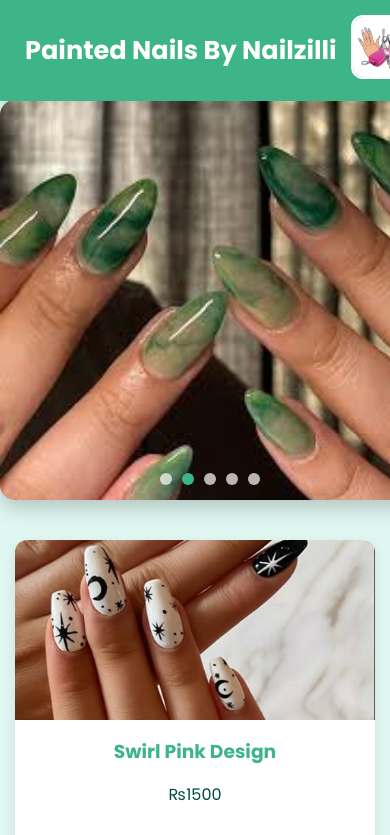
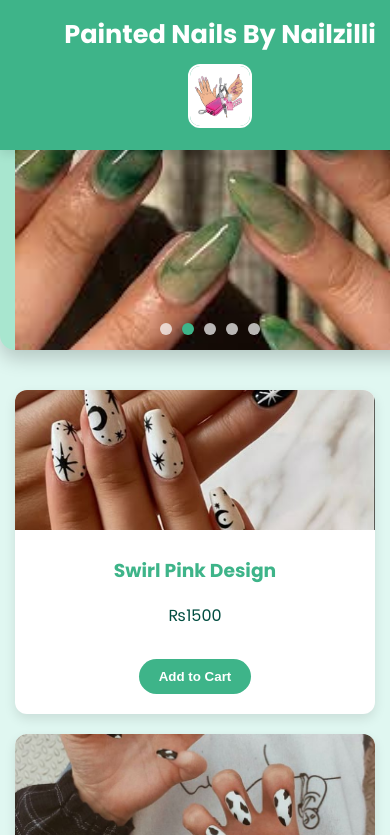
Before and after one commit to usaim35/nailszili, a plain HTML site: page usaim/index.html in a window 390 px wide. Shown: the top 835 px of the page. Drawn offline with Linux system fonts and the light colour scheme.

Commit message:
Update style.css

```diff
--- a/usaim/style.css
+++ b/usaim/style.css
@@ -16,7 +16,7 @@ body {
   padding: 0 15px;
 }
 
-/* Spacer to push content below fixed header */
+/* Spacer */
 .spacer {
   height: 80px;
 }
@@ -50,7 +50,7 @@ header h1 {
   transform: scale(1.1);
 }
 
-/* Carousel */
+/* Slider */
 #hero {
   position: relative;
   width: 100%;
@@ -64,7 +64,6 @@ header h1 {
 }
 .carousel-slide {
   position: absolute;
-  top: 0; left: 0;
   width: 100%;
   height: 100%;
   opacity: 0;
@@ -125,7 +124,6 @@ header h1 {
 }
 .product h3 {
   color: #3eb489;
-  margin: 10px 0 5px;
 }
 .product p {
   color: #004d40;
@@ -157,7 +155,6 @@ header h1 {
 #cart-items {
   list-style: none;
   padding: 0;
-  margin: 15px 0;
 }
 #cart-items li {
   display: flex;
@@ -173,7 +170,7 @@ header h1 {
   cursor: pointer;
 }
 
-/* Place order */
+/* Place Order */
 #place-order {
   margin-top: 15px;
   width: 100%;
@@ -204,3 +201,24 @@ footer a {
   color: #fff;
   font-weight: bold;
 }
+
+/* Responsive */
+@media (max-width: 768px) {
+  header {
+    flex-direction: column;
+    text-align: center;
+  }
+  .logo {
+    margin-top: 10px;
+  }
+  #hero {
+    height: 250px;
+  }
+  .product img {
+    height: 140px;
+  }
+  #place-order {
+    font-size: 0.9rem;
+    padding: 10px;
+  }
+}
```
